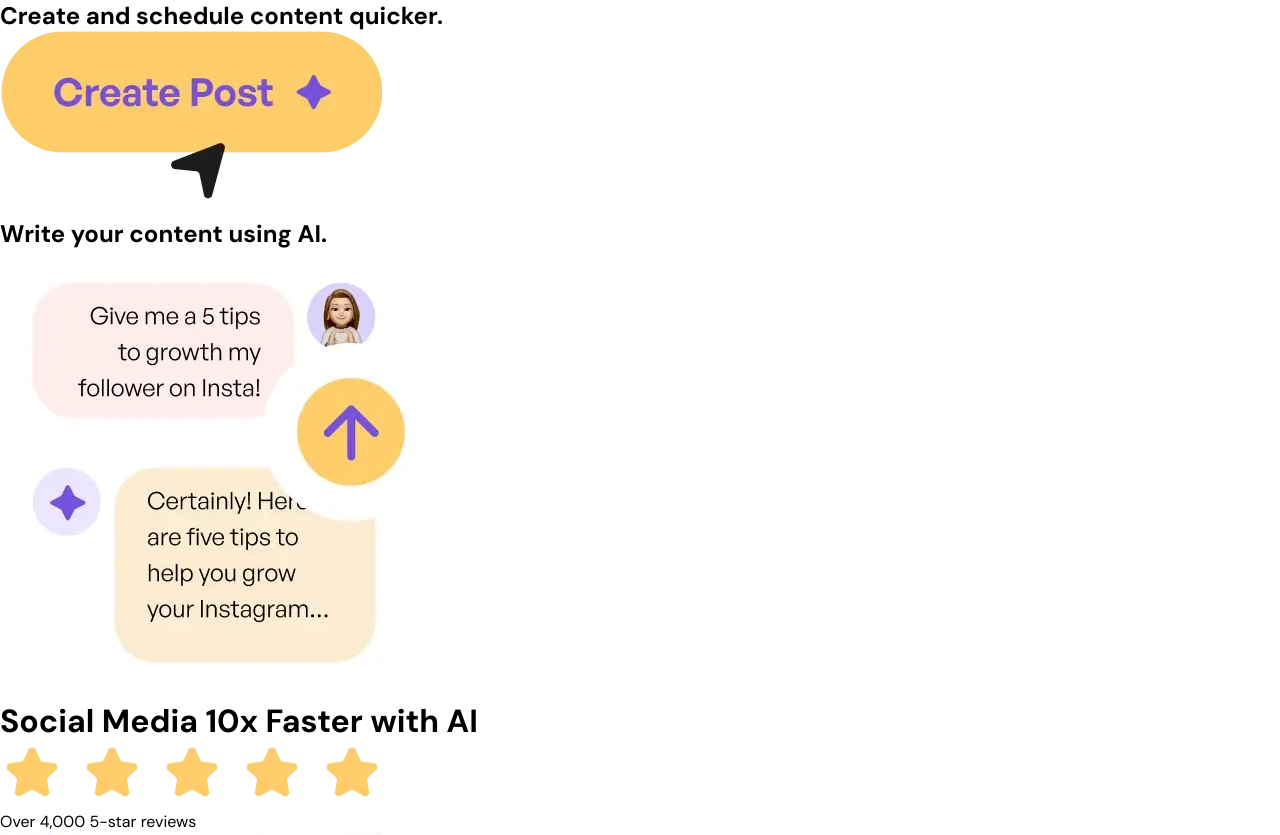
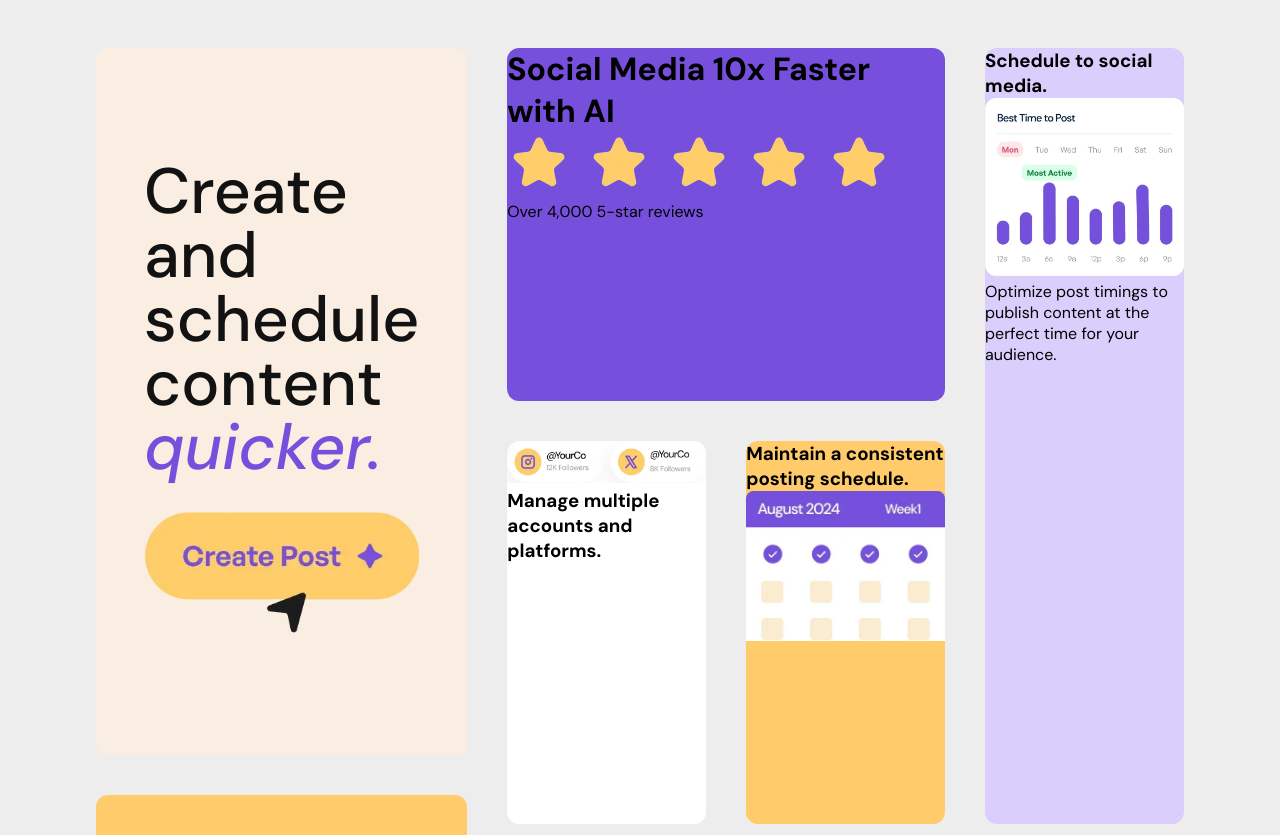
Before and after one commit to ardnbilly/bento-grid-frontend-mentor, a plain HTML site: page index.html in a window 1280 px wide. Shown: the top 835 px of the page. Drawn offline with Linux system fonts and the light colour scheme.

Commit message:
Finish 2 section grid and fix image height

```diff
--- a/index.html
+++ b/index.html
@@ -27,9 +27,10 @@
     </head>
     <body>
         <div class="wrapper">
+          <div class="sub-wrapper">
             <div class="benefits benefit1">
                 <h2 class="benefit1__heading">
-                    Create and schedule content quicker.
+                    Create and schedule content <span class="benefit1__heading-blue">quicker.</span>
                 </h2>
                 <img
                     src="assets/images/illustration-create-post.webp"
@@ -37,15 +38,17 @@
                     class="benefit1__cta"
                 />
             </div>
-            <div class="benefits benefit-2">
-                <h2 class="benefit2-heading">Write your content using AI.</h2>
+            <div class="benefits benefit2">
+                <h2 class="benefit2__heading">Write your content using AI.</h2>
                 <img
                     src="assets/images/illustration-ai-content.webp"
                     alt="AI Content"
-                    class="benefit2-img"
+                    class="benefit2__img"
                 />
             </div>
-            <div class="benefits benefit-3">
+          </div>
+
+            <div class="benefits benefit3">
                 <h1 class="benefit3__heading">
                     Social Media 10x Faster with AI
                 </h1>
@@ -56,7 +59,7 @@
                 />
                 <p class="benefit3__subheading">Over 4,000 5-star reviews</p>
             </div>
-            <div class="benefits benefit-4">
+            <div class="benefits benefit4">
                 <img
                     src="assets/images/illustration-multiple-platforms.webp"
                     alt="Multiple platform"
@@ -66,7 +69,7 @@
                     Manage multiple accounts and platforms.
                 </h3>
             </div>
-            <div class="benefits benefit-5">
+            <div class="benefits benefit5">
                 <h3 class="benefit5__heading">
                     Maintain a consistent posting schedule.
                 </h3>
@@ -76,7 +79,7 @@
                     class="benefit5__img"
                 />
             </div>
-            <div class="benefits benefit-6">
+            <div class="benefits benefit6">
                 <h1 class="benefit6__heading">>56%</h1>
                 <p class="benefit6__subheading">faster audience growth</p>
                 <img
@@ -85,7 +88,7 @@
                     class="benefit6__img"
                 />
             </div>
-            <div class="benefits benefit-7">
+            <div class="benefits benefit7">
                 <img
                     src="assets/images/illustration-grow-followers.webp"
                     alt="grow follower"
@@ -95,7 +98,7 @@
                     Grow followers with non-stop content.
                 </h2>
             </div>
-            <div class="benefits benefit-8">
+            <div class="benefits benefit8">
                 <h3 class="benefit8__heading">Schedule to social media.</h3>
                 <img
                     src="assets/images/illustration-schedule-posts.webp"
--- a/style.css
+++ b/style.css
@@ -15,8 +15,109 @@
     box-sizing: border-box;
     margin: 0;
     padding: 0;
+    overflow: none;
 }
 
 body {
     font-family: var(--font-family);
+    background-color: hsl(0, 0%, 93%);
 }
+
+img {
+    max-width: 100%;
+    height: auto;
+}
+
+.wrapper {
+    display: grid;
+    grid-template-rows: repeat(3, auto);
+    grid-template-columns: repeat(4, 1fr);
+    grid-template-areas:
+        "benefit1 benefit3 benefit3 benefit8"
+        "benefit1 benefit4 benefit5 benefit8"
+        "benefit1 benefit6 benefit7 benefit7";
+    grid-gap: 2.5rem;
+    margin: 3rem 6rem;
+}
+
+.sub-wrapper {
+    grid-area: benefit1;
+    display: grid;
+    grid-template-rows: repeat(2, auto);
+    grid-gap: 2.5rem;
+}
+
+.benefits {
+    border-radius: 12px;
+}
+
+.benefit1 {
+    background-color: var(--yellow-100);
+    display: flex;
+    flex-direction: column;
+    justify-content: center;
+    padding: 7rem 3rem;
+}
+
+.benefit1__heading {
+    color: var(--black);
+    font-size: 4rem;
+    font-weight: var(--font-medium);
+    line-height: 1;
+    margin-bottom: 2rem;
+}
+
+.benefit1__heading-blue {
+    color: var(--purple-500);
+    font-style: italic;
+}
+
+.benefit2 {
+    background-color: var(--yellow-500);
+    display: flex;
+    flex-direction: column;
+    justify-content: center;
+}
+
+.benefit2__heading {
+  color: var(--black);
+    font-size: 4rem;
+    font-weight: var(--font-medium);
+    line-height: 1;
+    padding: 3rem;
+}
+
+.benefit2__img {
+    width: 80%;
+    margin: 0 auto 3rem;
+}
+
+.benefit3 {
+    grid-area: benefit3;
+    background-color: var(--purple-500);
+}
+
+.benefit4 {
+    grid-area: benefit4;
+    background-color: var(--white);
+}
+
+.benefit5 {
+    grid-area: benefit5;
+    background-color: var(--yellow-500);
+}
+
+.benefit6 {
+    grid-area: benefit6;
+    background-color: var(--white);
+}
+
+.benefit7 {
+    grid-area: benefit7;
+    background-color: var(--purple-500);
+}
+
+.benefit8 {
+    grid-area: benefit8;
+    background-color: var(--purple-100);
+}
```
